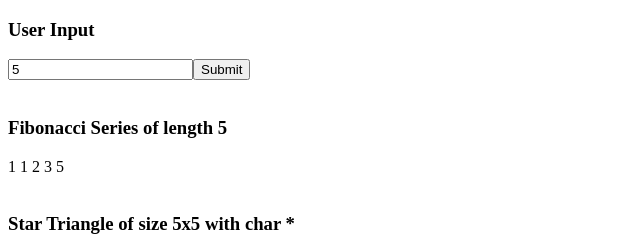
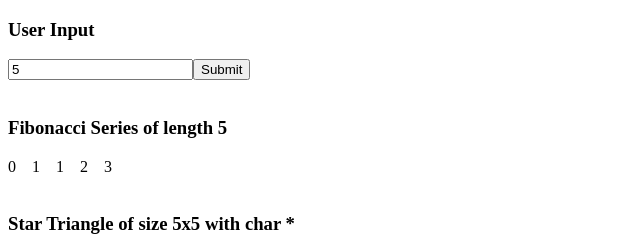
Before and after one commit to sanket90/ProgrammingTest1, an Angular app: page / in a window 1280 px wide. Both pictures are taken after typing "5" into the empty fields and a click on the button "Submit". Shown: the top 248 px of the page, without its empty margins (0-640 px from the left). Built offline with nearby package versions, Linux system fonts and the light colour scheme.

Commit message:
Minor issue solved

```diff
--- a/src/app/fibonacci/fibonacci.component.html
+++ b/src/app/fibonacci/fibonacci.component.html
@@ -1,6 +1,6 @@
 <div *ngIf="n">
     <h3>Fibonacci Series of length {{ n }}</h3>
-    <span *ngFor="let item of fib">{{ item }} </span>
+    <span *ngFor="let item of fib">{{ item }}&nbsp;&nbsp;&nbsp;&nbsp;</span>
     <br/>
     <br/>
 </div>
--- a/src/app/fibonacci/fibonacci.component.ts
+++ b/src/app/fibonacci/fibonacci.component.ts
@@ -16,7 +16,7 @@ export class FibonacciComponent implements OnInit, OnChanges {
   private generateFibonacciSeries(num) {
     let series = [];
     for (let i=0; i<num; i++) {
-      if (i < 2) series[i]=1
+      if (i < 2) series[i]=i
       else series[i]= series[i-1] + series[i-2]
     }
     return series
--- a/src/app/star-triangle/star-triangle.component.html
+++ b/src/app/star-triangle/star-triangle.component.html
@@ -1,6 +1,6 @@
 <div *ngIf="n">
   <h3>Star Triangle of size {{ n }}x{{ n }} with char {{ char }}</h3>
   <p *ngFor="let item of star">
-    <span *ngFor="let str of item">{{ str }} </span>
+    <span *ngFor="let str of item">{{ str }}&nbsp;&nbsp;&nbsp;&nbsp;&nbsp;&nbsp;</span>
   </p>
 </div>
```
